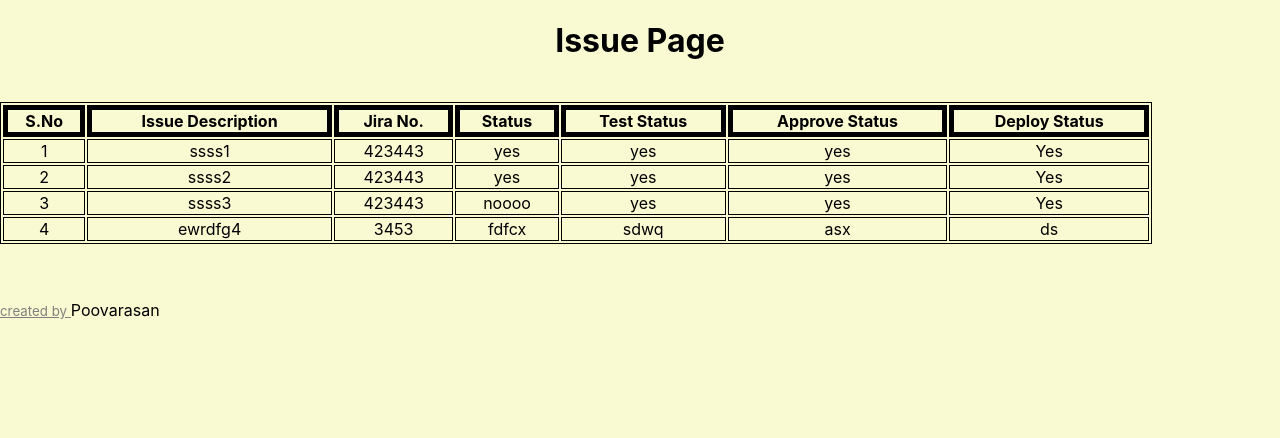
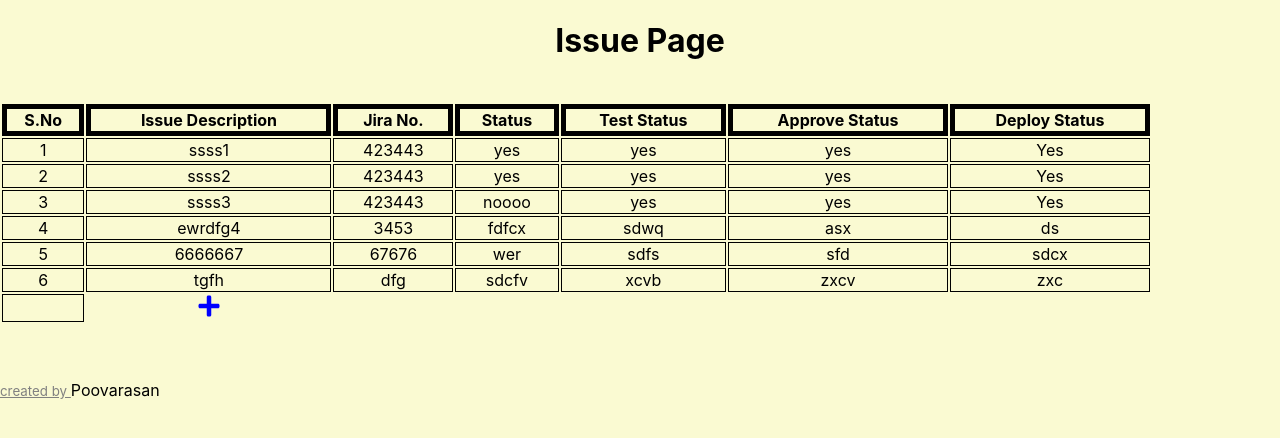
Before and after one commit to Poovarasan0909/ReactApp, a React (Create React App) app: page / in a window 1280 px wide. Shown: the top 438 px of the page. Built offline with nearby package versions, Linux system fonts and the light colour scheme.

Commit message:
one extra row added

```diff
--- a/package.json
+++ b/package.json
@@ -13,6 +13,7 @@
     "papaparse": "^5.4.1",
     "react": "^18.2.0",
     "react-dom": "^18.2.0",
+    "react-icons": "^4.10.1",
     "react-scripts": "5.0.1",
     "react-select": "^5.7.4",
     "web-vitals": "^2.1.4"
--- a/src/IssuePage.jsx
+++ b/src/IssuePage.jsx
@@ -1,6 +1,6 @@
 import React, { Component } from 'react';
 import TableStore from './TableStore';
-import CsvToTable from './csvToTable';
+import CsvToTable from './table/csvToTable';
 import { observer } from 'mobx-react';
 
 class IssuePage extends Component {
--- /dev/null
+++ b/src/css/table.css
@@ -0,0 +1,6 @@
+.transparent-input {
+    border: 0;
+    background: transparent;
+    text-align: center;
+    outline: none;
+}
--- a/src/csvToTable.jsx
+++ /dev/null
@@ -1,47 +0,0 @@
-import React from 'react';
-import { observer } from 'mobx-react';
-
-class CsvToTable extends React.Component {
-    render() {
-        const { csvData } = this.props;
-
-        if (!csvData || csvData.length === 0) {
-            return (
-                <div>
-                    <h2>Loading...</h2>
-                </div>
-            );
-        }
-
-        const header = csvData[0].split(',');
-        const data = [];
-        for (let i = 1; i < csvData.length; i++) {
-            data.push(csvData[i].split(','));
-        }
-
-        return (
-            <div>
-                <table style={{ border: '1px solid black', width: '90%' }}>
-                    <thead>
-                    <tr>
-                        {header.map((headerItem, index) => (
-                            <th key={index} style={{ border: '5px solid black' }}>{headerItem}</th>
-                        ))}
-                    </tr>
-                    </thead>
-                    <tbody>
-                    {data.map((row, rowIndex) => (
-                        <tr key={rowIndex}>
-                            {row.map((value, cellIndex) => (
-                                <td key={cellIndex} style={{ border: '1px solid black' }}>{value}</td>
-                            ))}
-                        </tr>
-                    ))}
-                    </tbody>
-                </table>
-            </div>
-        );
-    }
-}
-
-export default observer(CsvToTable);
--- /dev/null
+++ b/src/react-icons/icons.jsx
@@ -0,0 +1,16 @@
+import React from "react";
+import {FaSave, FaFileCsv, FaPlus, FaTimes} from 'react-icons/fa';
+
+     export const SaveIcon = () => {
+            return <FaSave size={24} color="blue"/>
+        }
+
+     export const CsvFileIcon = () => {
+            return<FaFileCsv size={24} color="green"/>
+     }
+     export const PlusIcon = () => {
+         return <FaPlus size={24} color="blue"/>
+     }
+     export const CancelIcon = () => {
+         return <FaTimes size={24} color="blue"/>
+     }
--- /dev/null
+++ b/src/table/csvTableStore.jsx
@@ -0,0 +1,25 @@
+import {makeAutoObservable} from 'mobx';
+
+export default class csvTableStore {
+
+
+    constructor() {
+        makeAutoObservable(this);
+    }
+    isEditAble = false;
+    isSave = false;
+
+    editOnclick = () => {
+        this.isEditAble = true;
+        this.isSave = false;
+        console.log(";;;;;;;")
+    }
+    saveOnClick = () => {
+        this.isSave = true;
+        this.isEditAble = false;
+    }
+    cancelOnClick = () => {
+        this.isEditAble = false;
+        this.isSave = true;
+    }
+}
--- /dev/null
+++ b/src/table/csvToTable.jsx
@@ -0,0 +1,73 @@
+import React from 'react';
+import '../css/table.css';
+import { observer } from 'mobx-react';
+import CsvTableStore from './csvTableStore'
+import {SaveIcon, PlusIcon, CancelIcon} from '../react-icons/icons';
+
+class CsvToTable extends React.Component {
+
+    constructor() {
+        super();
+        this.csvTableStore = new CsvTableStore();
+    }
+
+    render() {
+        const {isEditAble, isSave} = this.csvTableStore;
+        const { csvData } = this.props;
+
+        if (!csvData || csvData.length === 0) {
+            return (
+                <div>
+                    <h2>Loading...</h2>
+                </div>
+            );
+        }
+
+
+        const header = csvData[0].split(',');
+        const data = [];
+        for (let i = 1; i < csvData.length; i++) {
+            data.push(csvData[i].split(','));
+        }
+
+        return (
+            <div>
+                <table style={{ width: '90%' }}>
+                    <thead>
+                    <tr>
+                        {header.map((headerItem, index) => (
+                            <th key={index} style={{ border: '5px solid black' }}>{headerItem}</th>
+                        ))}
+                    </tr>
+                    </thead>
+                    <tbody>
+                    {data.map((row, index) => (
+                        <tr key = {index}>
+                            {row.map((value, cellIndex) => (
+                                <td key={cellIndex} style={{ border: '1px solid black' }}>{value}</td>
+                            ))}
+
+                            {!isEditAble &&  (index === data.length-1)
+                                     ? <span onClick={this.csvTableStore.editOnclick} style={{ cursor: 'pointer' }}> <PlusIcon /></span>
+                                     : ''}
+                        </tr>
+                    ))}
+                    {isEditAble &&
+                    <tr>
+                        {Array(header.length).fill('').map((_, cellIndex) => (
+                            <td key={cellIndex} style={{ border: '1px solid black' }} >
+                                {(cellIndex !== 0) ?  <input type="text" className="transparent-input"/> : data.length}</td>
+                        ))}
+                        {<span onClick={this.csvTableStore.saveOnClick} style={{ cursor: 'pointer' }}> <SaveIcon/> </span>}
+                        {<span onClick={this.csvTableStore.cancelOnClick} style={{ cursor: 'pointer' }}> <CancelIcon/> </span> }
+                    </tr>}
+                    </tbody>
+
+                </table>
+
+            </div>
+        );
+    }
+}
+
+export default observer(CsvToTable);
```
Also changed, not shown: src/issueList.csv, 1 other file (tests, documents, lock files or other folders).
